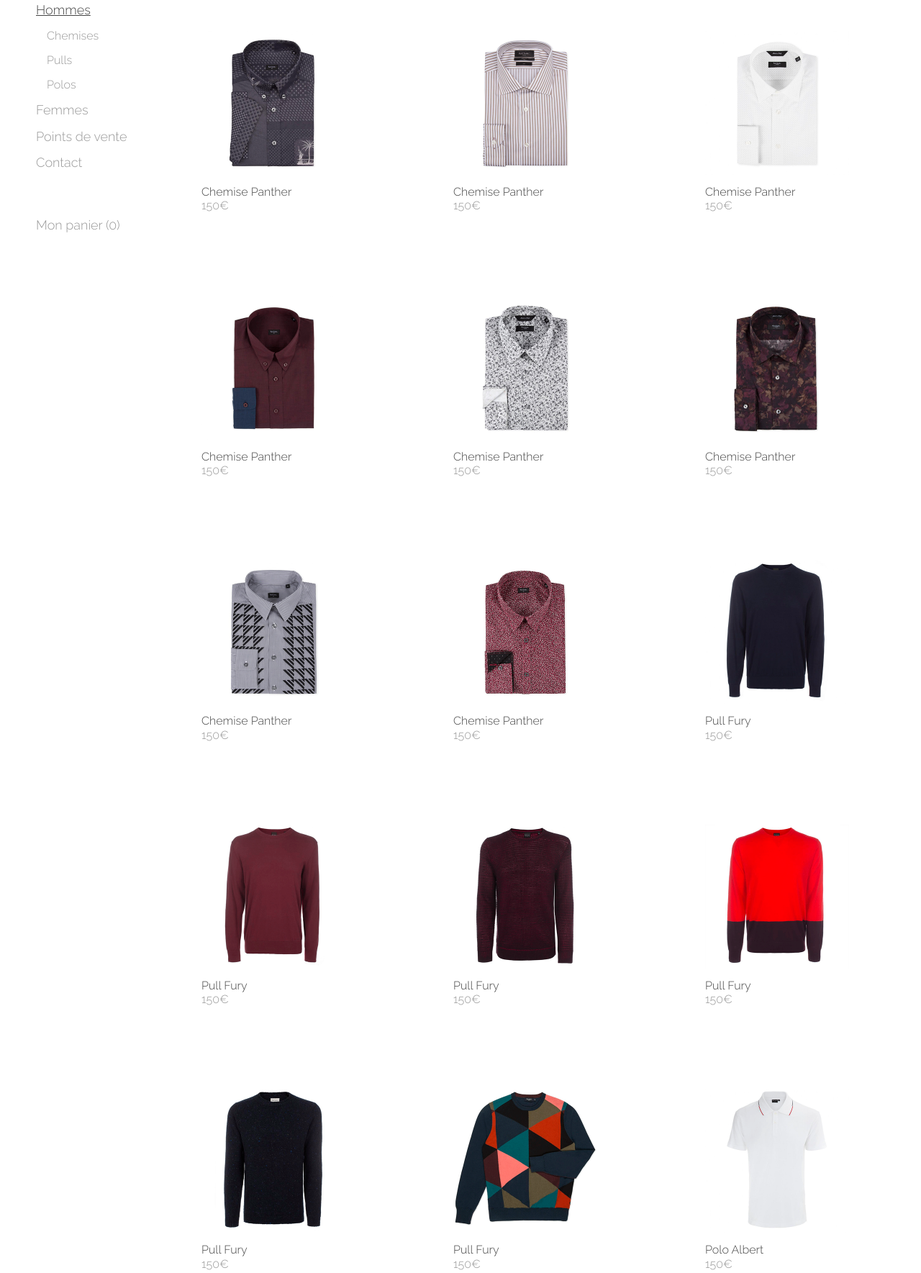
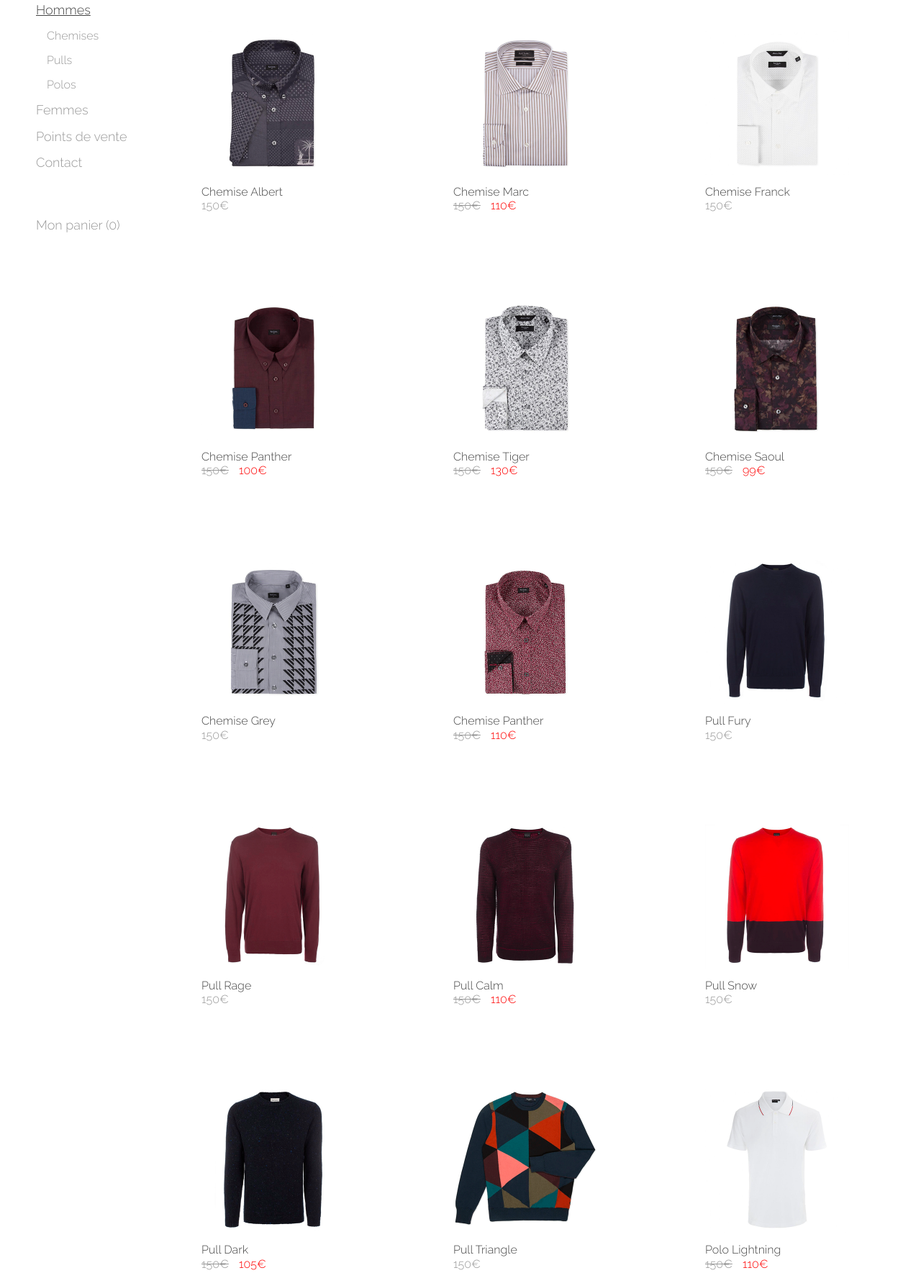
Before and after one commit to AxelCardinaels/Eshop, a website: page html/homme.html in a window 1280 px wide. Shown: the part 129-1898 px from the top of the page at 72% size. Drawn offline with Linux system fonts and the light colour scheme.

Commit message:
C'est Noel !

```diff
--- a/html/homme.html
+++ b/html/homme.html
@@ -48,7 +48,7 @@
             <a href="produit.html" class="" title="Afficher les informations du produit">
                 <article>
                     <img class="product__thumbnail" src="../img/small/chemises/chemise1.png" alt="Chemise homme tel nom"/>
-                    <h2 class="item__title">Chemise Panther</h2>
+                    <h2 class="item__title">Chemise Albert</h2>
                     <p>150€</p>
                 </article>
             </a>
@@ -58,8 +58,8 @@
             <a href="produit.html" class="" title="Afficher les informations du produit">
                 <article>
                     <img class="product__thumbnail" src="../img/small/chemises/chemise2.png" alt="Chemise homme tel nom"/>
-                    <h2 class="item__title">Chemise Panther</h2>
-                    <p>150€</p>
+                    <h2 class="item__title">Chemise Marc</h2>
+                    <p><span class="price--bare">150€</span> <span class="price--sale">110€</span></p>
                 </article>
             </a>
         </li>
@@ -68,7 +68,7 @@
             <a href="produit.html" class="" title="Afficher les informations du produit">
                 <article>
                     <img class="product__thumbnail" src="../img/small/chemises/chemise3.png" alt="Chemise homme tel nom"/>
-                    <h2 class="item__title">Chemise Panther</h2>
+                    <h2 class="item__title">Chemise Franck</h2>
                     <p>150€</p>
                 </article>
             </a>
@@ -79,7 +79,7 @@
                 <article>
                     <img class="product__thumbnail" src="../img/small/chemises/chemise4.png" alt="Chemise homme tel nom"/>
                     <h2 class="item__title">Chemise Panther</h2>
-                    <p>150€</p>
+                    <p><span class="price--bare">150€</span> <span class="price--sale">100€</span></p>
                 </article>
             </a>
         </li>
@@ -88,8 +88,8 @@
             <a href="produit.html" class="" title="Afficher les informations du produit">
                 <article>
                     <img class="product__thumbnail" src="../img/small/chemises/chemise5.png" alt="Chemise homme tel nom"/>
-                    <h2 class="item__title">Chemise Panther</h2>
-                    <p>150€</p>
+                    <h2 class="item__title">Chemise Tiger</h2>
+                    <p><span class="price--bare">150€</span> <span class="price--sale">130€</span></p>
                 </article>
             </a>
         </li>
@@ -98,8 +98,8 @@
             <a href="produit.html" class="" title="Afficher les informations du produit">
                 <article>
                     <img class="product__thumbnail" src="../img/small/chemises/chemise6.png" alt="Chemise homme tel nom"/>
-                    <h2 class="item__title">Chemise Panther</h2>
-                    <p>150€</p>
+                    <h2 class="item__title">Chemise Saoul</h2>
+                    <p><span class="price--bare">150€</span> <span class="price--sale">99€</span></p>
                 </article>
             </a>
         </li>
@@ -108,7 +108,7 @@
             <a href="produit.html" class="" title="Afficher les informations du produit">
                 <article>
                     <img class="product__thumbnail" src="../img/small/chemises/chemise7.png" alt="Chemise homme tel nom"/>
-                    <h2 class="item__title">Chemise Panther</h2>
+                    <h2 class="item__title">Chemise Grey</h2>
                     <p>150€</p>
                 </article>
             </a>
@@ -119,7 +119,7 @@
                 <article>
                     <img class="product__thumbnail" src="../img/small/chemises/chemise8.png" alt="Chemise homme tel nom"/>
                     <h2 class="item__title">Chemise Panther</h2>
-                    <p>150€</p>
+                    <p><span class="price--bare">150€</span> <span class="price--sale">110€</span></p>
                 </article>
             </a>
         </li>
@@ -138,7 +138,7 @@
             <a href="produit.html" class="" title="Afficher les informations du produit">
                 <article>
                     <img class="product__thumbnail" src="../img/small/pulls/pull2.png" alt="Chemise homme tel nom"/>
-                    <h2 class="item__title">Pull Fury</h2>
+                    <h2 class="item__title">Pull Rage</h2>
                     <p>150€</p>
                 </article>
             </a>
@@ -148,8 +148,8 @@
             <a href="produit.html" class="" title="Afficher les informations du produit">
                 <article>
                     <img class="product__thumbnail" src="../img/small/pulls/pull3.png" alt="Chemise homme tel nom"/>
-                    <h2 class="item__title">Pull Fury</h2>
-                    <p>150€</p>
+                    <h2 class="item__title">Pull Calm</h2>
+                    <p><span class="price--bare">150€</span> <span class="price--sale">110€</span></p>
                 </article>
             </a>
         </li>
@@ -158,7 +158,7 @@
             <a href="produit.html" class="" title="Afficher les informations du produit">
                 <article>
                     <img class="product__thumbnail" src="../img/small/pulls/pull4.png" alt="Chemise homme tel nom"/>
-                    <h2 class="item__title">Pull Fury</h2>
+                    <h2 class="item__title">Pull Snow</h2>
                     <p>150€</p>
                 </article>
             </a>
@@ -168,8 +168,8 @@
             <a href="produit.html" class="" title="Afficher les informations du produit">
                 <article>
                     <img class="product__thumbnail" src="../img/small/pulls/pull5.png" alt="Chemise homme tel nom"/>
-                    <h2 class="item__title">Pull Fury</h2>
-                    <p>150€</p>
+                    <h2 class="item__title">Pull Dark</h2>
+                    <p><span class="price--bare">150€</span> <span class="price--sale">105€</span></p>
                 </article>
             </a>
         </li>
@@ -178,7 +178,7 @@
             <a href="produit.html" class="" title="Afficher les informations du produit">
                 <article>
                     <img class="product__thumbnail" src="../img/small/pulls/pull6.png" alt="Chemise homme tel nom"/>
-                    <h2 class="item__title">Pull Fury</h2>
+                    <h2 class="item__title">Pull Triangle</h2>
                     <p>150€</p>
                 </article>
             </a>
@@ -188,8 +188,8 @@
             <a href="produit.html" class="" title="Afficher les informations du produit">
                 <article>
                     <img class="product__thumbnail" src="../img/small/polos/polo1.png" alt="Chemise homme tel nom"/>
-                    <h2 class="item__title">Polo Albert</h2>
-                    <p>150€</p>
+                    <h2 class="item__title">Polo Lightning</h2>
+                    <p><span class="price--bare">150€</span> <span class="price--sale">110€</span></p>
                 </article>
             </a>
         </li>
@@ -198,7 +198,7 @@
             <a href="produit.html" class="" title="Afficher les informations du produit">
                 <article>
                     <img class="product__thumbnail" src="../img/small/polos/polo2.png" alt="Chemise homme tel nom"/>
-                    <h2 class="item__title">Polo Albert</h2>
+                    <h2 class="item__title">Polo Water</h2>
                     <p>150€</p>
                 </article>
             </a>
@@ -208,8 +208,8 @@
             <a href="produit.html" class="" title="Afficher les informations du produit">
                 <article>
                     <img class="product__thumbnail" src="../img/small/polos/polo3.png" alt="Chemise homme tel nom"/>
-                    <h2 class="item__title">Polo Albert</h2>
-                    <p>150€</p>
+                    <h2 class="item__title">Polo Paper</h2>
+                    <p><span class="price--bare">150€</span> <span class="price--sale">120€</span></p>
                 </article>
             </a>
         </li>
@@ -218,7 +218,7 @@
             <a href="produit.html" class="" title="Afficher les informations du produit">
                 <article>
                     <img class="product__thumbnail" src="../img/small/polos/polo4.png" alt="Chemise homme tel nom"/>
-                    <h2 class="item__title">Polo Albert</h2>
+                    <h2 class="item__title">Polo Reddit</h2>
                     <p>150€</p>
                 </article>
             </a>
@@ -228,7 +228,7 @@
             <a href="produit.html" class="" title="Afficher les informations du produit">
                 <article>
                     <img class="product__thumbnail" src="../img/small/polos/polo5.png" alt="Chemise homme tel nom"/>
-                    <h2 class="item__title">Polo Albert</h2>
+                    <h2 class="item__title">Polo 4chan</h2>
                     <p>150€</p>
                 </article>
             </a>
--- a/js/localstorage.js
+++ b/js/localstorage.js
@@ -75,7 +75,7 @@ function addPanier(){
     var nom = document.querySelector('.infos__name').innerHTML;
     var type = document.querySelector('.infos__category').innerHTML;
     var taille = document.querySelector('.infos__size').value;
-    var prix = document.querySelector('.infos__price').innerHTML;
+    var prix = document.querySelector('.price--sale').innerHTML;
     var img = "../img/large/chemises/chemise1a.png";
     var nombre = Number(document.querySelector('.panier__nombre').innerHTML)+ 1;
 
--- a/sass/_components.product__list.scss
+++ b/sass/_components.product__list.scss
@@ -56,3 +56,13 @@
 .product__item--left{
   float:left;
 }
+
+.price--bare{
+  text-decoration: line-through;
+  margin-right:10px;
+}
+
+
+.price--sale{
+  color:red;
+}
```
Also changed, not shown: html/produit.html (+1 -1 lines), css/screen.css, js/min/localstorage-min.js.
